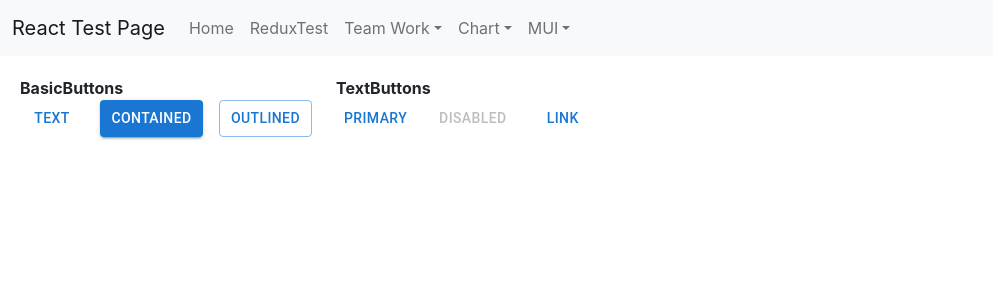
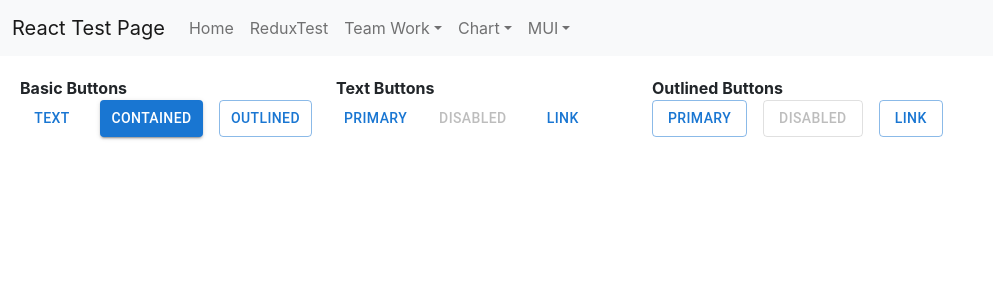
Before and after one commit to jinseok1306/React-Test, a React (Create React App) app in the folder ReactProject/client_app/: page /MUI/ButtonPage in a window 1280 px wide. Shown: the top 300 px of the page, without its empty margins (0-993 px from the left). Built offline with nearby package versions, Linux system fonts and the light colour scheme.

Commit message:
MUI OutlinedButton 테스트 완료

```diff
--- /dev/null
+++ b/ReactProject/client_app/src/components/Button/OutlinedButtons.tsx
@@ -0,0 +1,17 @@
+import * as React from 'react';
+import Button from '@mui/material/Button';
+import Stack from '@mui/material/Stack';
+
+export default function OutlinedButtons() {
+    return (
+        <Stack direction="row" spacing={2}>
+            <Button variant="outlined">Primary</Button>
+            <Button variant="outlined" disabled>
+                Disabled
+            </Button>
+            <Button variant="outlined" href="#outlined-buttons">
+                Link
+            </Button>
+        </Stack>
+    );
+}
--- a/ReactProject/client_app/src/pages/MUI/ButtonPage.tsx
+++ b/ReactProject/client_app/src/pages/MUI/ButtonPage.tsx
@@ -3,6 +3,7 @@ import Menu from '../../components/Menu';
 import Grid from '@mui/material/Grid';
 import BasicButtons from '../../components/Button/BasicButtons';
 import TextButtons from '../../components/Button/TextButtons';
+import OutlinedButtons from '../../components/Button/OutlinedButtons';
 
 const ButtonPage = () => {
     return (
@@ -11,12 +12,16 @@ const ButtonPage = () => {
             <div style={{ margin: 20 }}>
                 <Grid container rowSpacing={1} columnSpacing={{ xs: 1, sm: 2, md: 3 }}>
                     <Grid item xs={3}>
-                        <b>BasicButtons</b>
+                        <b>Basic Buttons</b>
                         <BasicButtons />
                     </Grid>
                     <Grid item xs={3}>
-                        <b>TextButtons</b>
+                        <b>Text Buttons</b>
                         <TextButtons />
+                    </Grid>
+                    <Grid item xs={3}>
+                        <b>Outlined Buttons</b>
+                        <OutlinedButtons />
                     </Grid>
                 </Grid>
             </div>
```
Also changed, not shown: 1 other file (tests, documents, lock files or other folders).
